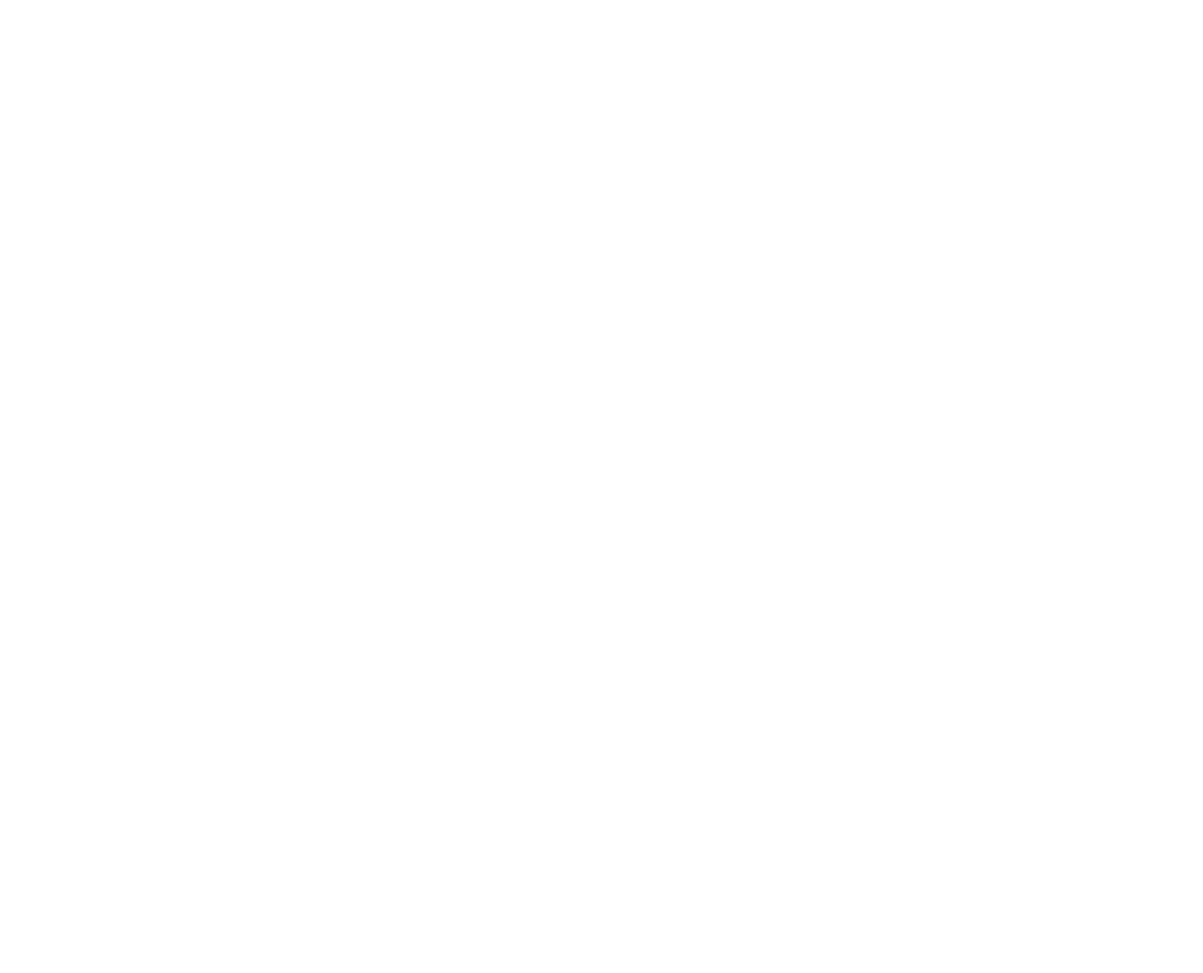
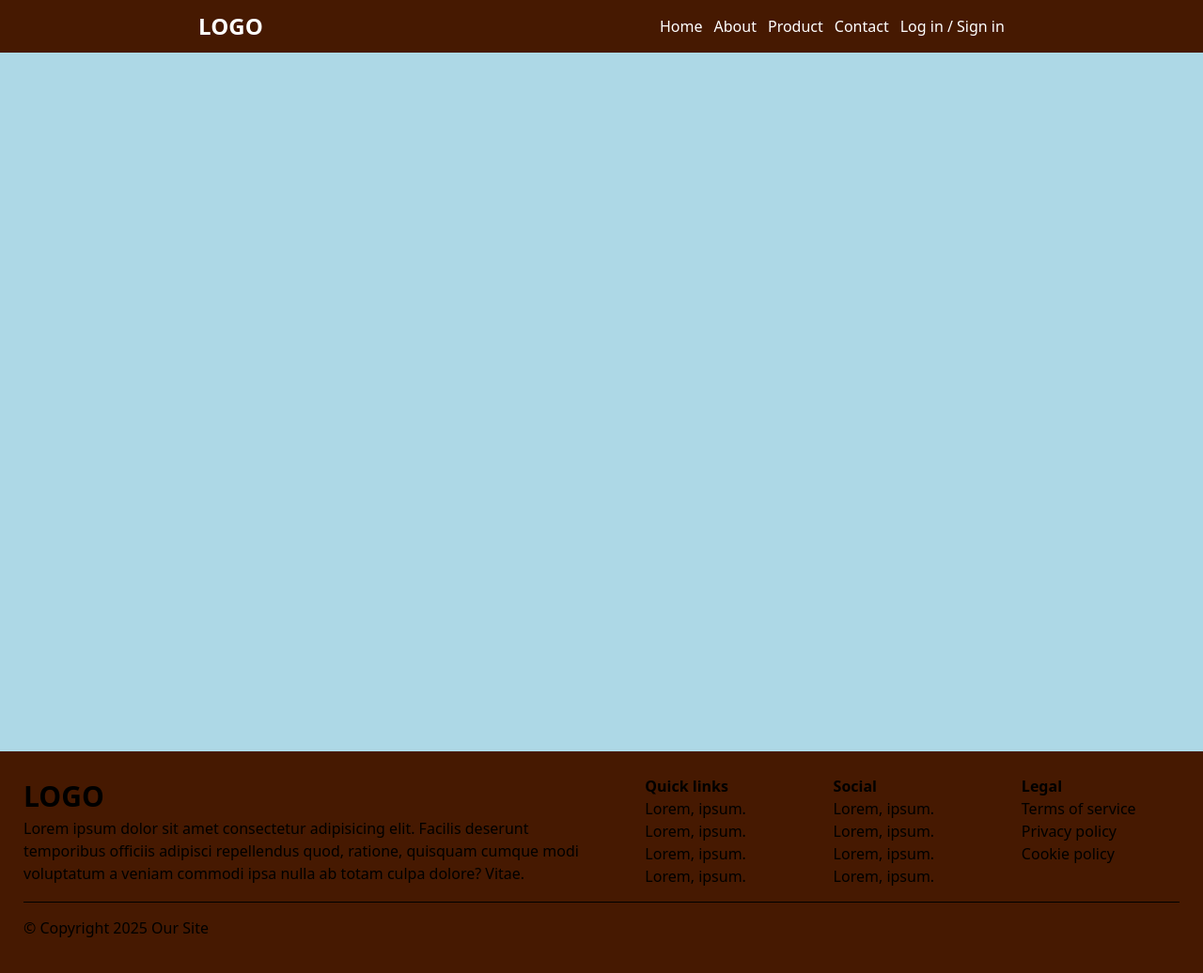
Before and after one commit to Jeanclaude09-dev/Web-Development-Group-Course-work, a plain HTML site: page index.html in a window 1280 px wide. Shown: the whole page at 94% size. Before the commit the page ends 800 px from the top, so only its background shows below. Drawn offline with nearby package versions, Linux system fonts and the light colour scheme.

Commit message:
requirement

```diff
--- a/index.html
+++ b/index.html
@@ -3,12 +3,65 @@
   <head>
     <meta charset="UTF-8" />
     <meta name="viewport" content="width=device-width, initial-scale=1.0" />
+    <script src="https://cdn.jsdelivr.net/npm/@tailwindcss/browser@4"></script>
     <link rel="stylesheet" href="style.css" />
     <title>Document</title>
   </head>
   <body>
-    <header></header>
+    <header>
+      <nav
+        class="h-14 w-full bg-amber-950 text-white flex justify-around items-center sticky top-0 p-1"
+      >
+        <div class="font-bold text-2xl cursor-pointer">LOGO</div>
+        <ul class="list-none flex gap-3">
+          <li>
+            <a href="index.html">Home</a>
+          </li>
+          <li><a href="about.html">About</a></li>
+          <li><a href="product.html">Product</a></li>
+          <li><a href="contact.html">Contact</a></li>
+          <li><a href="login.html">Log in / Sign in</a></li>
+        </ul>
+      </nav>
+    </header>
     <main></main>
-    <footer></footer>
+    <footer class="bg-amber-950">
+      <section class="footer">
+        <article class="footer-left">
+          <h1 class="">LOGO</h1>
+          <p>
+            Lorem ipsum dolor sit amet consectetur adipisicing elit. Facilis
+            deserunt temporibus officiis adipisci repellendus quod, ratione,
+            quisquam cumque modi voluptatum a veniam commodi ipsa nulla ab totam
+            culpa dolore? Vitae.
+          </p>
+          <div class="footer-icons"></div>
+        </article>
+        <article class="footer-right">
+          <div class="links">
+            <h3>Quick links</h3>
+            <a href="#">Lorem, ipsum.</a>
+            <a href="#">Lorem, ipsum.</a>
+            <a href="#">Lorem, ipsum.</a>
+            <a href="#">Lorem, ipsum.</a>
+          </div>
+          <div class="links">
+            <h3>Social</h3>
+            <a href="#">Lorem, ipsum.</a>
+            <a href="#">Lorem, ipsum.</a>
+            <a href="#">Lorem, ipsum.</a>
+            <a href="#">Lorem, ipsum.</a>
+          </div>
+          <div class="links">
+            <h3>Legal</h3>
+            <a href="#">Terms of service</a>
+            <a href="#">Privacy policy</a>
+            <a href="#">Cookie policy</a>
+          </div>
+        </article>
+      </section>
+      <hr />
+      <article class="copyright">&copy; Copyright 2025 Our Site</article>
+    </footer>
   </body>
 </html>
--- a/style.css
+++ b/style.css
@@ -5,3 +5,43 @@
   padding: 0;
   margin: 0;
 }
+
+@import "tailwindcss";
+
+main {
+  min-height: calc(100dvh - 56px);
+  width: 100%;
+  background-color: lightblue;
+}
+
+footer {
+  padding: 25px;
+}
+
+.footer {
+  display: grid;
+  grid-template-columns: 1fr 1fr;
+  margin: 0 0 15px 0;
+}
+
+.links {
+  display: flex;
+  flex-direction: column;
+}
+.footer-left h1 {
+  font-size: 30px;
+  font-weight: 700;
+}
+
+.footer-right {
+  display: flex;
+  justify-content: space-around;
+}
+
+h3 {
+  font-weight: 700;
+}
+
+.copyright {
+  padding: 15px 0;
+}
```
